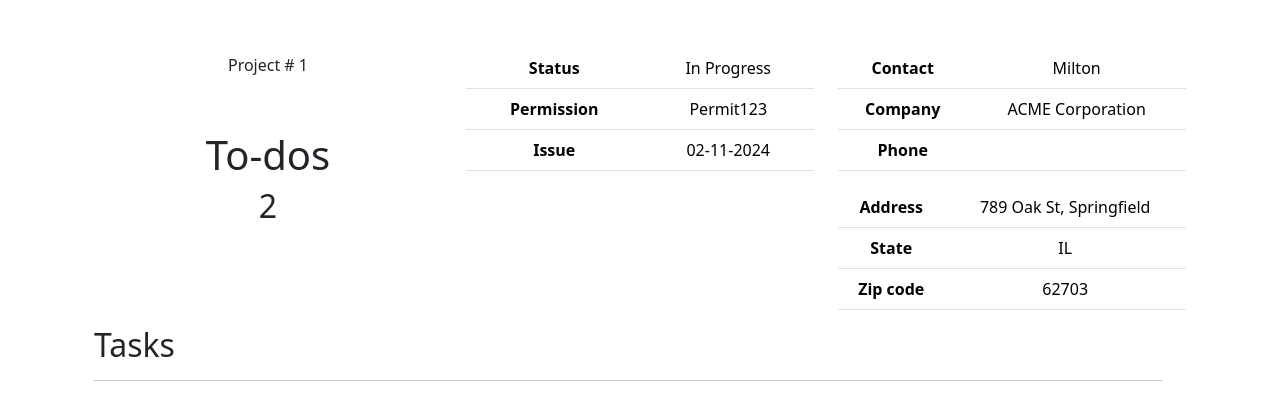
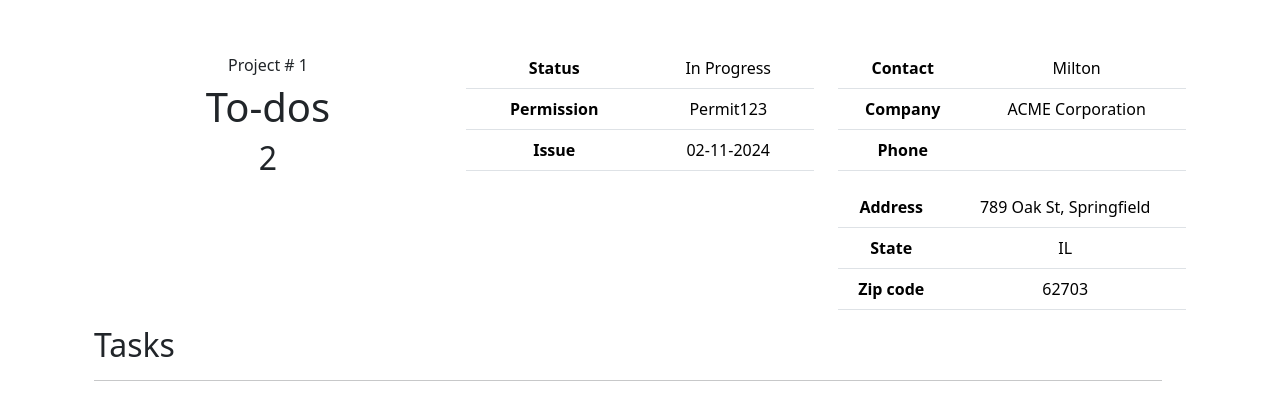
Before and after one commit to RLCM696/company, a Flask app: page /project?project=1 in a window 1280 px wide. Shown: the part 88-486 px from the top of the page. Run offline with Flask 3, Linux system fonts and the light colour scheme; a user stored in the database is signed in; data comes from the database, SQL or seed files in the repository; some libraries are stand-ins or nearby versions.

Commit message:
Sun, Nov 3, 2024, 6:09 PM -05:00

```diff
--- a/templates/project.html
+++ b/templates/project.html
@@ -9,7 +9,7 @@
     <div class="row">
         <div class="col">
             <h6 class="card-title p-2" style="text-align: center">Project # {{project["id"]}}</h6>
-            <div class="task-amount m-5 ">
+            <div class="task-amount">
                 <h1>To-dos</h1>
                 <h2>{{tasks | pending }}</h5>
             </div>
```
